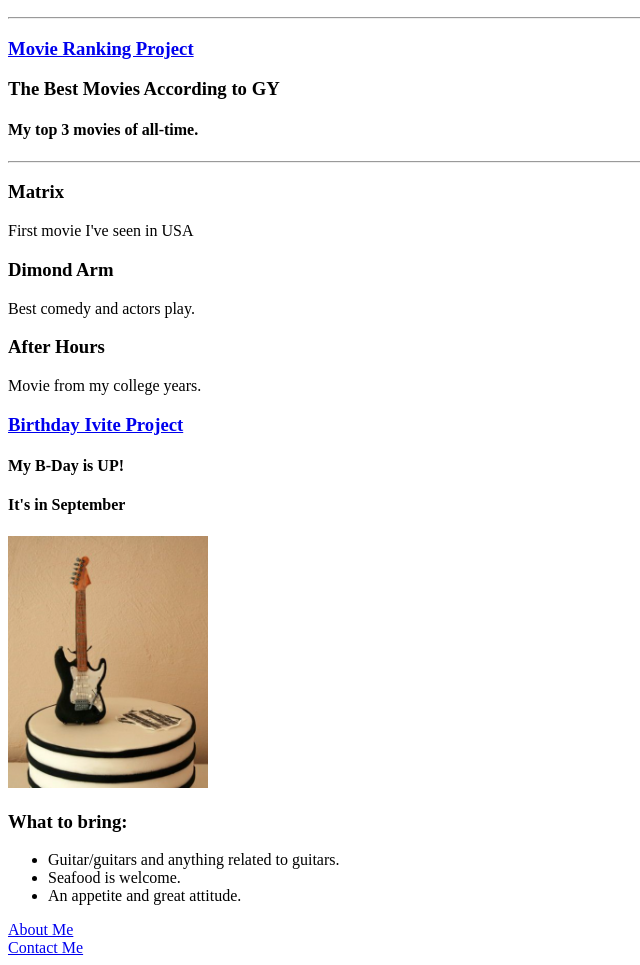
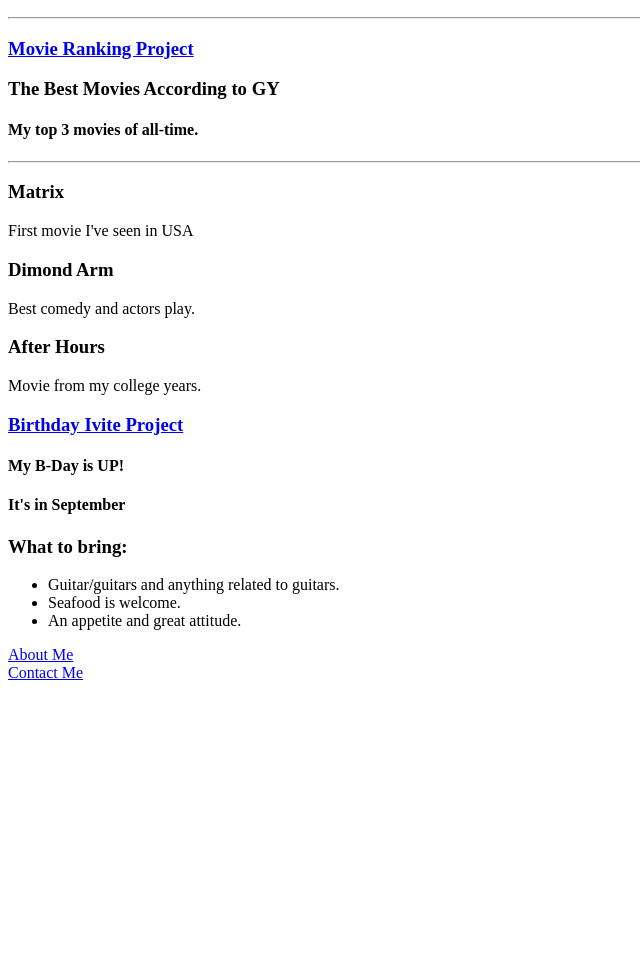
Before and after one commit to G8Y8/html-portfolio, a plain HTML site: page index.html in a window 1280 px wide. Shown: the part 110-1075 px from the top of the page, without its empty margins (0-640 px from the left). After the commit the page ends 800 px from the top, so only its background shows below. Drawn offline with Linux system fonts and the light colour scheme.

Commit message:
Update index.html

```diff
--- a/index.html
+++ b/index.html
@@ -27,9 +27,6 @@
     <h4>My B-Day is UP!</h4>
 <h4>It's in September</h4>
 
-<img src="../assets/images/Screenshot 2023-09-03 113513.png" width="200"
-  alt="guitar birthday cake " />
-
 <h3>What to bring:</h3>
 <ul>
   <li>Guitar/guitars and anything related to guitars.</li>
@@ -46,16 +43,5 @@
 
 
 
-<!-- TODO 2: Add Your previous projects' HTML into the public folder -->
-
-<!-- TODO 3: Take screenshots of your project previews and add the images to the images folder -->
-
-<!-- TODO 4: Add titles/subtitles etc. -->
-
-<!-- TODO 5: Add a link to the project pages -->
-
-<!-- TODO 6: Add images to show the project previews
-HINT for TODO 6: You can use the height attribute set to 200 to make the image smaller:
-https://developer.mozilla.org/en-US/docs/Web/HTML/Element/img#attr-height -->
 
 <!-- TODO 7: Add the Contact Me and About Me page links -->
```
